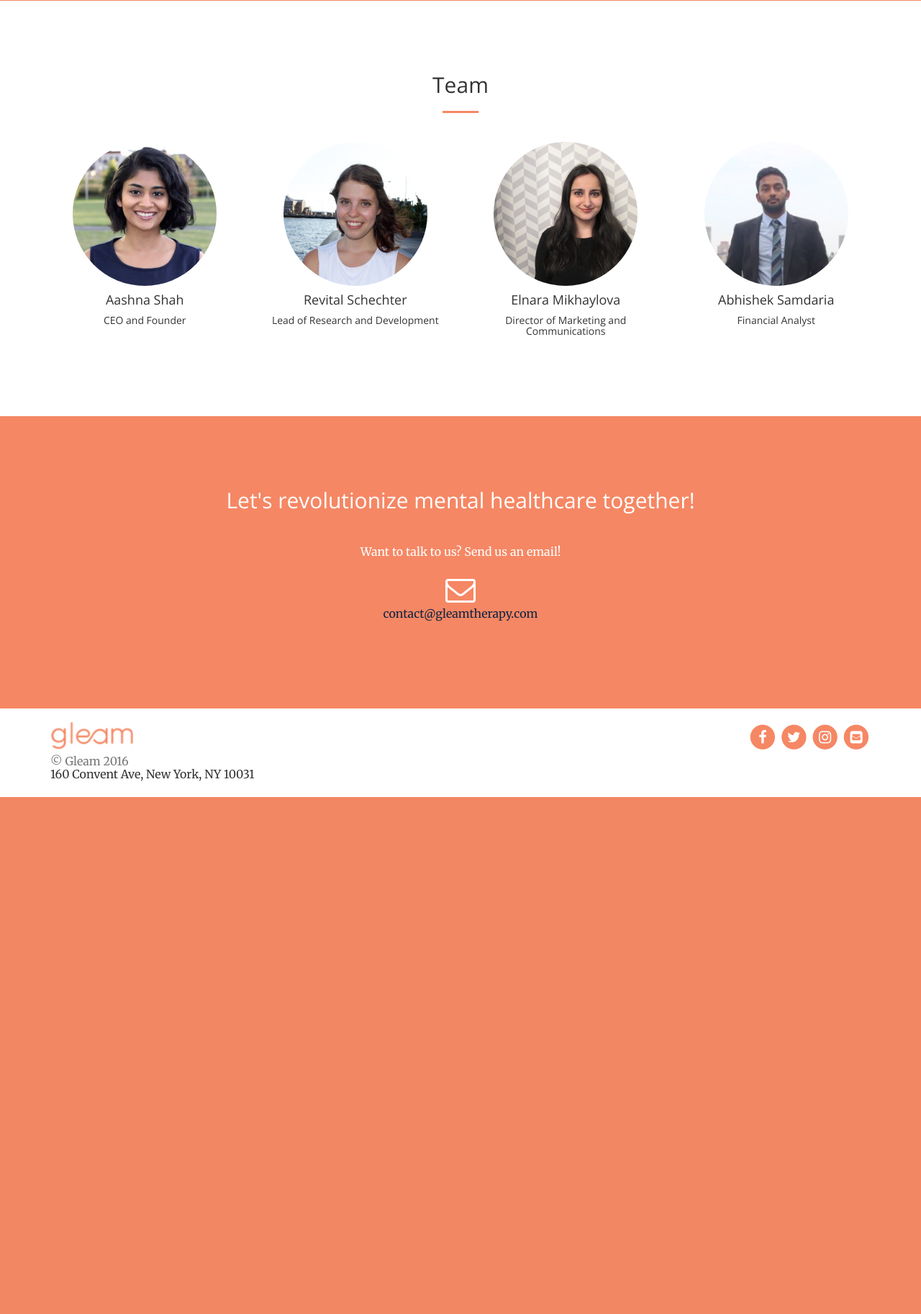
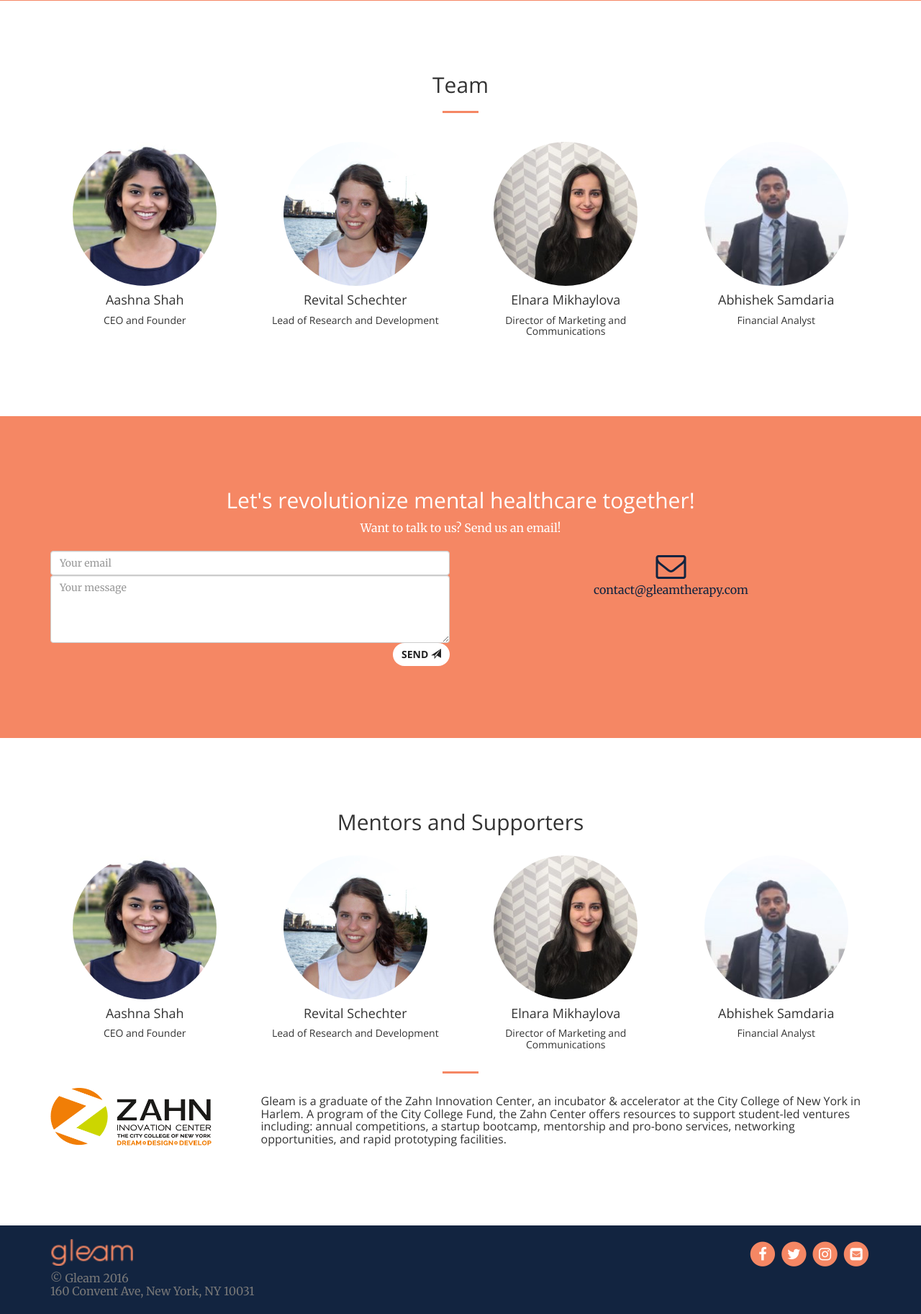
Before and after one commit to Gleam/home-page, a PHP site: page / in a window 1280 px wide. Shown: the part 1287-3112 px from the top of the page at 72% size. Before the commit the page ends 2394 px from the top, so only its background shows below. Run offline with PHP 8.4, Linux system fonts and the light colour scheme; style sheets or scripts are compiled from the project's sources; some libraries are stand-ins or nearby versions.

Commit message:
added supporters section

```diff
--- a/index.html
+++ b/index.html
@@ -61,6 +61,9 @@
                     <li>
                         <a class="page-scroll" href="#contact">Contact</a>
                     </li>
+                    <li>
+                        <a class="page-scroll" href="#supporters">Mentors</a>
+                    </li>
                 </ul>
             </div>
             <!-- /.navbar-collapse -->
@@ -79,7 +82,7 @@
                 </h3>
                 <a href="#about" class="btn btn-primary btn-xl page-scroll">
                     <i class="glyphicon glyphicon-chevron-down"></i>
-                  </a>
+                </a>
             </div>
         </div>
     </header>
@@ -142,7 +145,7 @@
                 <div class="col-lg-3 col-md-6 text-center">
                     <div class="service-box">
                         <a href="img/team/abhishek.jpg" title="Abhishek Samdaria is a financial analyst, focusing on modeling and projections. He has a background in Computer Science and Math and is interested in using his technical background and interest in business for the greater good through innovation and entrepreneurship.">
-                        <img src="img/team/abhishek.jpg" alt="" class="team-picture" />
+                            <img src="img/team/abhishek.jpg" alt="" class="team-picture" />
                         </a>
                         <h4>Abhishek Samdaria</h4>
                         <h5>Financial Analyst</h5>
@@ -155,20 +158,92 @@
     <section id="contact" class="bg-primary">
         <div class="container">
             <div class="row">
-                <div class="col-lg-8 col-lg-offset-2 text-center">
+                <div class="col-lg-12 text-center">
                     <h2 class="section-heading">Let's revolutionize mental healthcare together!</h2>
-                    <hr class="primary">
-                    <p>Want to talk to us? Send us an email!</p>
+                    <p>Want to talk to us? Send us an email!<br></p>
                 </div>
-                <div class="col-lg-12 text-center">
-                    <i class="fa fa-envelope-o fa-3x sr-contact"></i>
+            </div>
+            <div class="row">
+                <div class="col-lg-6">
+                    <form method="post" action="http://formspree.io/contact@gleamtherapy.com">
+                        <input class="form-control" type="email" name="email" placeholder="Your email">
+                        <textarea rows="4" class="form-control" name="message" placeholder="Your message"></textarea>
+                        <button class="btn btn-default btn-md pull-right" type="submit">Send
+                          <i class="glyphicon glyphicon-send"></i></button>
+                    </form>
+                </div>
+                <div class="col-lg-6 text-center">
+                    <a href="mailto:contact@gleamtherapy.com" class="secondary">
+                        <i class="fa fa-envelope-o fa-3x sr-contact"></i></a>
                     <p><a href="mailto:contact@gleamtherapy.com" class="secondary">contact@gleamtherapy.com</a></p>
                 </div>
             </div>
         </div>
+        </div>
     </section>
-
-    <footer class="footer">
+    <section id="supporters">
+        <div class="container">
+            <div class="row">
+                <div class="col-lg-12 text-center">
+                    <h2 class="section-heading">Mentors and Supporters</h2>
+                </div>
+            </div>
+            <div class="row popup-gallery">
+                <div class="col-lg-3 col-md-6 text-center">
+                    <div class="service-box">
+                        <a href="img/team/aashna.jpg" title="Aashna Shah has a background in Computer Science and Psychology, and is interested in the intersection of the two. She is passionate about mental health, social entrepreneurship and helping those who need it the most.">
+                            <img src="img/team/aashna.jpg" class="team-picture" />
+                        </a>
+                        <h4>Aashna Shah</h4>
+                        <h5>CEO and Founder</h5>
+                    </div>
+                </div>
+                <div class="col-lg-3 col-md-6 text-center">
+                    <div class="service-box">
+                        <a href="img/team/revital.jpg" title="Revital Schechter has a background in biomedical engineering and is driven to improve the healthcare industry through the use of technology. She is passionate about making an impact through social entrepreneurship as well as promoting STEM awareness.">
+                            <img src="img/team/revital.jpg" class="team-picture" />
+                        </a>
+                        <h4>Revital Schechter</h4>
+                        <h5>Lead of Research and Development</h5>
+                    </div>
+                </div>
+                <div class="col-lg-3 col-md-6 text-center">
+                    <div class="service-box">
+                        <a href="img/team/elnara.jpg" title="Elnara has a psychology degree that helps her examine consumer trends as a marketer. Her work at the Zahn Innovation Center helping small teams develop and grow their communities led her to Gleam.">
+                            <img src="img/team/elnara.jpg" alt="" class="team-picture" />
+                        </a>
+                        <h4>Elnara Mikhaylova</h4>
+                        <h5>Director of Marketing and Communications</h5>
+                    </div>
+                </div>
+                <div class="col-lg-3 col-md-6 text-center">
+                    <div class="service-box">
+                        <a href="img/team/abhishek.jpg" title="Abhishek Samdaria is a financial analyst, focusing on modeling and projections. He has a background in Computer Science and Math and is interested in using his technical background and interest in business for the greater good through innovation and entrepreneurship.">
+                            <img src="img/team/abhishek.jpg" alt="" class="team-picture" />
+                        </a>
+                        <h4>Abhishek Samdaria</h4>
+                        <h5>Financial Analyst</h5>
+                    </div>
+                </div>
+            </div>
+            <hr>
+            <div class="row">
+                <div class="col-sm-3">
+                    <a href="http://www.zahncenternyc.com/portfolio/gleam/" target="_blank"><img src="img/zahn.png" style="height: 80px;" alt="zahn logo"></a>
+                </div>
+                <div class="col-sm-9">
+                    <h5 style="font-size: 16px;">Gleam is a graduate of the Zahn Innovation Center, an incubator &amp;
+  accelerator at the City College of New York in Harlem. A program of the City College
+  Fund,
+  the Zahn Center offers resources to support student-led ventures including: annual
+  competitions, a startup bootcamp, mentorship and pro-bono services, networking
+  opportunities, and rapid prototyping facilities.
+  </h5>
+                </div>
+            </div>
+        </div>
+    </section>
+    <footer class="footer bg-secondary">
         <div class="container">
             <div class="row">
                 <div class="col-lg-6 col-md-6 col-sm-6" style="text-align: left; height: 60px; margin-top: 19px">
@@ -205,7 +280,7 @@
             </div>
             <div class="row">
                 <div class="col-lg-6" style="text-align: left;">
-                    <p>160 Convent Ave, New York, NY 10031</p>
+                    <p class="text-muted">160 Convent Ave, New York, NY 10031</p>
                 </div>
             </div>
         </div>
```
Also changed, not shown: less/mixins.less (line endings or trailing spaces).
